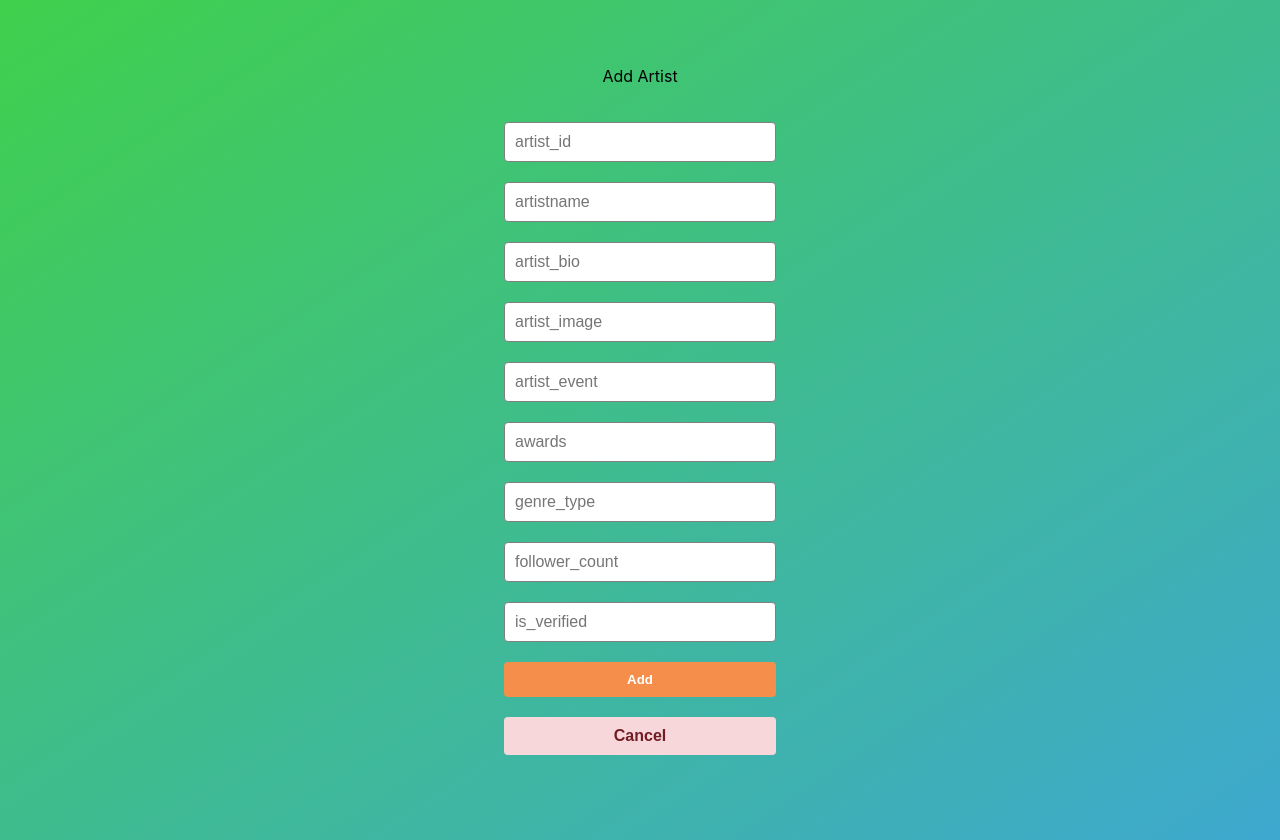
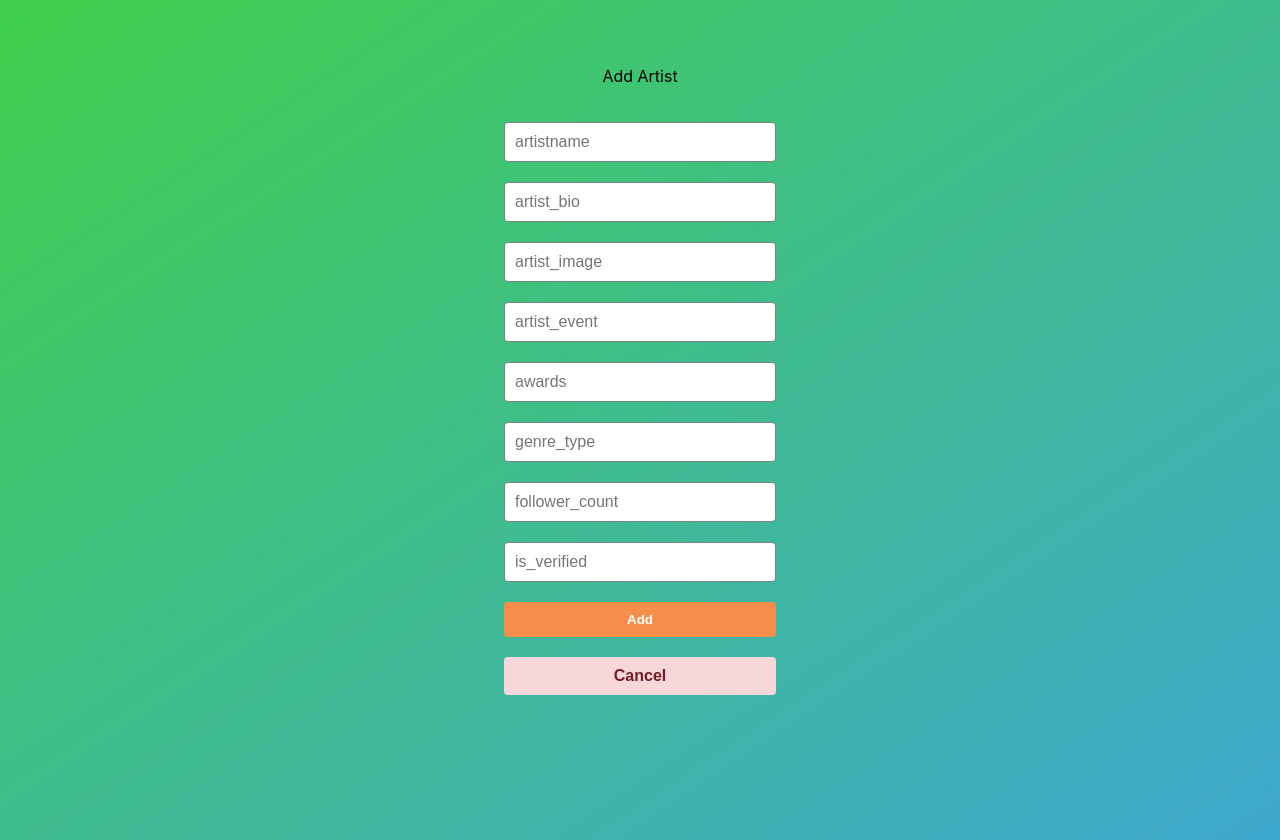
Before and after one commit to andrewhbradley9/spotify_clone, a React (Create React App) app in the folder client/: page /add in a window 1280 px wide. Built offline with nearby package versions, Linux system fonts and the light colour scheme.

Commit message:
Update Add.jsx

```diff
--- a/client/src/pages/Add.jsx
+++ b/client/src/pages/Add.jsx
@@ -1,12 +1,9 @@
 import React, { useState } from 'react';
 import { useNavigate } from 'react-router-dom';
 import axios from 'axios';
-
 const apiUrl = process.env.REACT_APP_API_URL;
-
 const Add = () => {
     const [artist, setArtist] = useState({
-        artist_id: "",
         artistname: "",
         artist_bio: "",
         artist_image: "",
@@ -30,7 +27,6 @@ const Add = () => {
 
         // Convert empty fields to null
         const artistData = {
-            artist_id: artist.artist_id || null,
             artistname: artist.artistname || null,
             artist_bio: artist.artist_bio || null,
             artist_image: artist.artist_image || null,
@@ -53,7 +49,6 @@ const Add = () => {
     return (
         <div className='form'>
             <p>Add Artist</p>
-            <input type="number" placeholder='artist_id' onChange={handleChange} name="artist_id" />
             <input type="text" placeholder='artistname' onChange={handleChange} name="artistname" />
             <input type="text" placeholder='artist_bio' onChange={handleChange} name="artist_bio" />
             <input type="text" placeholder='artist_image' onChange={handleChange} name="artist_image" />
```
